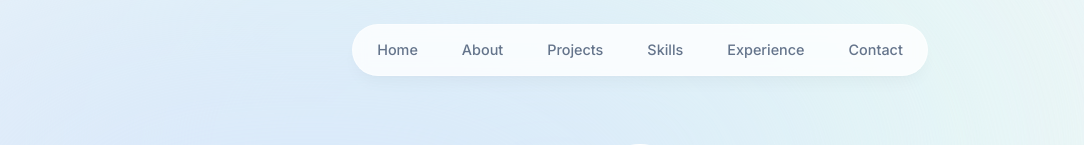
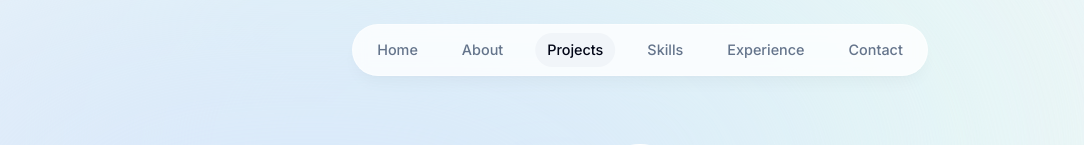
Before and after one commit to SStepz/portfolio, a Next.js app: page / in a window 1280 px wide. Shown: the top 145 px of the page, without its empty margins (0-1084 px from the left). Built offline with nearby package versions, Linux system fonts and the light colour scheme.

Commit message:
✨ add active section context and hooks for improved section tracking

```diff
--- a/app/layout.tsx
+++ b/app/layout.tsx
@@ -2,6 +2,7 @@
 import Footer from "@/components/footer";
 import "./globals.css";
 import { Inter } from "next/font/google";
+import ActiveSectionContextProvider from "@/context/active-section-context";
 
 const inter = Inter({ subsets: ["latin"] });
 
@@ -23,8 +24,11 @@
       >
         <div className="bg-[#e2fbf3] absolute top-[-6rem] -z-10 right-[11rem] h-[31.25rem] w-[31.25rem] rounded-full blur-[10rem] sm:w-[68.75rem]"></div>
         <div className="bg-[#d7e5fb] absolute top-[-1rem] -z-10 left-[-35rem] h-[31.25rem] w-[50rem] rounded-full blur-[10rem] sm:w-[68.75rem] md:left-[-33rem] lg:left-[-28rem] xl:left-[-15rem] 2xl:left-[-5rem]"></div>
-        <Header />
-        {children}
+
+        <ActiveSectionContextProvider>
+          <Header />
+          {children}
+        </ActiveSectionContextProvider>
         <Footer />
       </body>
     </html>
--- a/components/about.tsx
+++ b/components/about.tsx
@@ -3,10 +3,14 @@
 import React from "react";
 import { motion } from "framer-motion";
 import SectionHeading from "./section-heading";
+import { useSectionInView } from "@/lib/hooks";
 
 export default function About() {
+  const { ref } = useSectionInView("About");
+
   return (
     <motion.section
+      ref={ref}
       className="mb-28 max-w-[45rem] text-center leading-8 sm:mb-40 scroll-mt-28"
       initial={{ opacity: 0, y: 100 }}
       animate={{ opacity: 1, y: 0 }}
--- a/components/header.tsx
+++ b/components/header.tsx
@@ -1,11 +1,16 @@
-"use client"
+"use client";
 
-import React from 'react'
-import { motion } from "framer-motion"
-import { links } from "@/lib/data"
-import Link from "next/link"
+import React from "react";
+import { motion } from "framer-motion";
+import { links } from "@/lib/data";
+import Link from "next/link";
+import clsx from "clsx";
+import { useActiveSectionContext } from "@/context/active-section-context";
 
 export default function Header() {
+  const { activeSection, setActiveSection, setTimeOfLastClick } =
+    useActiveSectionContext();
+
   return (
     <header className="z-[999] relative">
       <motion.div
@@ -14,25 +19,40 @@
         animate={{ y: 0, x: "-50%", opacity: 1 }}
       ></motion.div>
 
-      <nav className='flex fixed top-[0.15rem] left-1/2 h-12 -translate-x-1/2 py-2 sm:top-[1.7rem] sm:h-[initial] sm:py-0'>
-        <ul className='flex w-[22rem] flex-wrap items-center justify-center gap-y-1 text-[0.9rem] font-medium text-slate-500 sm:w-[initial] sm:flex-nowrap sm:gap-5'>
+      <nav className="flex fixed top-[0.15rem] left-1/2 h-12 -translate-x-1/2 py-2 sm:top-[1.7rem] sm:h-[initial] sm:py-0">
+        <ul className="flex w-[22rem] flex-wrap items-center justify-center gap-y-1 text-[0.9rem] font-medium text-slate-500 sm:w-[initial] sm:flex-nowrap sm:gap-5">
           {links.map((link) => (
             <motion.li
-                className='h-3/4 flex items-center justify-center'
+              className="h-3/4 flex items-center justify-center relative"
               key={link.hash}
               initial={{ y: -100, opacity: 0 }}
-                animate={{ y:0, opacity: 1 }}
+              animate={{ y: 0, opacity: 1 }}
             >
               <Link
-                  className='flex w-full items-center justify-center px-3 py-3 hover:text-slate-950 transition'
+                className={clsx(
+                  "flex w-full items-center justify-center px-3 py-3 hover:text-slate-950 transition",
+                  { "text-slate-950": activeSection === link.name }
+                )}
                 href={link.hash}
+                onClick={() => {
+                  setActiveSection(link.name);
+                  setTimeOfLastClick(Date.now());
+                }}
               >
                 {link.name}
+
+                {link.name === activeSection && (
+                  <motion.span
+                    className="bg-slate-100 rounded-full absolute inset-0 -z-10"
+                    layoutId="activeSection"
+                    transition={{ type: "spring", stiffness: 380, damping: 30 }}
+                  ></motion.span>
+                )}
               </Link>
             </motion.li>
           ))}
         </ul>
       </nav>
     </header>
-  )
+  );
 }
--- a/components/intro.tsx
+++ b/components/intro.tsx
@@ -7,11 +7,14 @@
 import Link from "next/link";
 import { BsArrowRight, BsLinkedin, BsGithub } from "react-icons/bs";
 import { HiDownload } from "react-icons/hi";
-import { FaGithubSquare } from "react-icons/fa";
+import { useSectionInView } from "@/lib/hooks";
 
 export default function Intro() {
+  const { ref } = useSectionInView("Home", 0.7);
+
   return (
     <section
+      ref={ref}
       id="home"
       className="mb-28 max-w-[50rem] text-center sm:mb-0 scroll-mt-[100rem]"
     >
--- a/components/projects.tsx
+++ b/components/projects.tsx
@@ -1,11 +1,16 @@
+"use client";
+
 import React from "react";
 import SectionHeading from "./section-heading";
 import { projectsData } from "@/lib/data";
 import Project from "./project";
+import { useSectionInView } from "@/lib/hooks";
 
 export default function Projects() {
+  const { ref } = useSectionInView("Projects", 0.4);
+
   return (
-    <section id="projects" className="scroll-mt-28">
+    <section ref={ref} id="projects" className="scroll-mt-28">
       <SectionHeading>My Projects</SectionHeading>
       <div>
         {projectsData.map((project, index) => (
--- /dev/null
+++ b/context/active-section-context.tsx
@@ -0,0 +1,49 @@
+"use client";
+
+import type { SectionName } from "@/lib/types";
+import React, { useState, createContext, useContext } from "react";
+
+type ActiveSectionContextProviderProps = {
+  children: React.ReactNode;
+};
+
+type ActiveSectionContextType = {
+  activeSection: SectionName;
+  setActiveSection: React.Dispatch<React.SetStateAction<SectionName>>;
+  timeOfLastClick: number;
+  setTimeOfLastClick: React.Dispatch<React.SetStateAction<number>>;
+};
+
+export const ActiveSectionContext =
+  createContext<ActiveSectionContextType | null>(null);
+
+export default function ActiveSectionContextProvider({
+  children,
+}: ActiveSectionContextProviderProps) {
+  const [activeSection, setActiveSection] = useState<SectionName>("Home");
+  const [timeOfLastClick, setTimeOfLastClick] = useState(0);
+
+  return (
+    <ActiveSectionContext.Provider
+      value={{
+        activeSection,
+        setActiveSection,
+        timeOfLastClick,
+        setTimeOfLastClick,
+      }}
+    >
+      {children}
+    </ActiveSectionContext.Provider>
+  );
+}
+
+export function useActiveSectionContext() {
+  const context = useContext(ActiveSectionContext);
+
+  if (context === null) {
+    throw new Error(
+      "useActiveSectionContext must be used within an ActiveSectionContextProvider"
+    );
+  }
+  return context;
+}
--- /dev/null
+++ b/lib/hooks.ts
@@ -0,0 +1,19 @@
+import { useActiveSectionContext } from "@/context/active-section-context";
+import { useEffect } from "react";
+import { useInView } from "react-intersection-observer";
+import type { SectionName } from "./types";
+
+export function useSectionInView(sectionName: SectionName, threshold = 0.75) {
+  const { ref, inView } = useInView({
+    threshold,
+  });
+  const { setActiveSection, timeOfLastClick } = useActiveSectionContext();
+
+  useEffect(() => {
+    if (inView && Date.now() - timeOfLastClick > 1000) {
+      setActiveSection(sectionName);
+    }
+  }, [inView, setActiveSection, timeOfLastClick, sectionName]);
+
+  return { ref };
+}
--- /dev/null
+++ b/lib/types.ts
@@ -0,0 +1,3 @@
+import { links } from "./data";
+
+export type SectionName = (typeof links)[number]["name"];
--- a/package.json
+++ b/package.json
@@ -13,6 +13,7 @@
     "@types/react": "18.2.39",
     "@types/react-dom": "18.2.17",
     "autoprefixer": "10.4.16",
+    "clsx": "^2.1.1",
     "eslint": "8.54.0",
     "eslint-config-next": "14.0.3",
     "framer-motion": "^10.6.8",
@@ -21,6 +22,7 @@
     "react": "18.2.0",
     "react-dom": "18.2.0",
     "react-icons": "^4.12.0",
+    "react-intersection-observer": "^9.16.0",
     "tailwindcss": "3.3.5",
     "typescript": "5.3.2"
   }
```
Also changed, not shown: 1 other file (tests, documents, lock files or other folders). Lines whose indentation alone changed are shown as unchanged.
